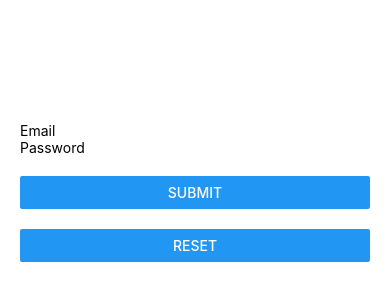
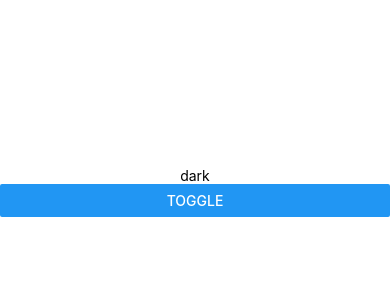
Before and after one commit to manhpham90vn/react-native-hook, a React Native app: screen / in a window 390 px wide. Shown: the part 230-530 px from the top of the page. Built offline with nearby package versions, Linux system fonts and the light colour scheme.

Commit message:
useContext

```diff
--- a/App.tsx
+++ b/App.tsx
@@ -6,7 +6,23 @@ import Example5 from "./example/example5";
 import Example6 from "./example/example6";
 import Example7 from "./example/example7";
 import Example8 from "./example/example8";
+import Example9, {ThemeContext} from "./example/example9";
+import {useState} from "react";
 
 export default function App() {
-  return <Example8 />
+
+  const [theme, setTheme] = useState('dark')
+
+  const onChangeTheme = () => {
+    const newTheme = theme === 'dark' ? 'light' : 'dark'
+    setTheme(newTheme)
+  }
+
+  console.log('render App')
+
+  return (
+      <ThemeContext.Provider value={theme}>
+        <Example9 onChangeTheme={onChangeTheme} />
+      </ThemeContext.Provider>
+  )
 }
--- /dev/null
+++ b/example/example9.tsx
@@ -0,0 +1,40 @@
+import {Button, Text, View} from "react-native";
+import {createContext, useContext} from "react";
+
+export const ThemeContext = createContext('')
+
+type Example9Props = {
+    onChangeTheme: () => void
+}
+
+const Example9 = ({onChangeTheme}: Example9Props) => {
+
+    console.log('render Example9')
+
+    return (
+        <View style={{flex: 1, justifyContent: 'center'}}>
+            <Example />
+            <Button title='Toggle' onPress={onChangeTheme} />
+        </View>
+    )
+}
+
+type ExampleProps = {
+    theme: string
+}
+
+const Example = () => {
+
+    // lấy ra data từ Context
+    const theme = useContext(ThemeContext)
+
+    console.log('render Example')
+
+    return (
+        <View>
+            <Text style={{textAlign: 'center'}}>{theme}</Text>
+        </View>
+    )
+}
+
+export default Example9
```
